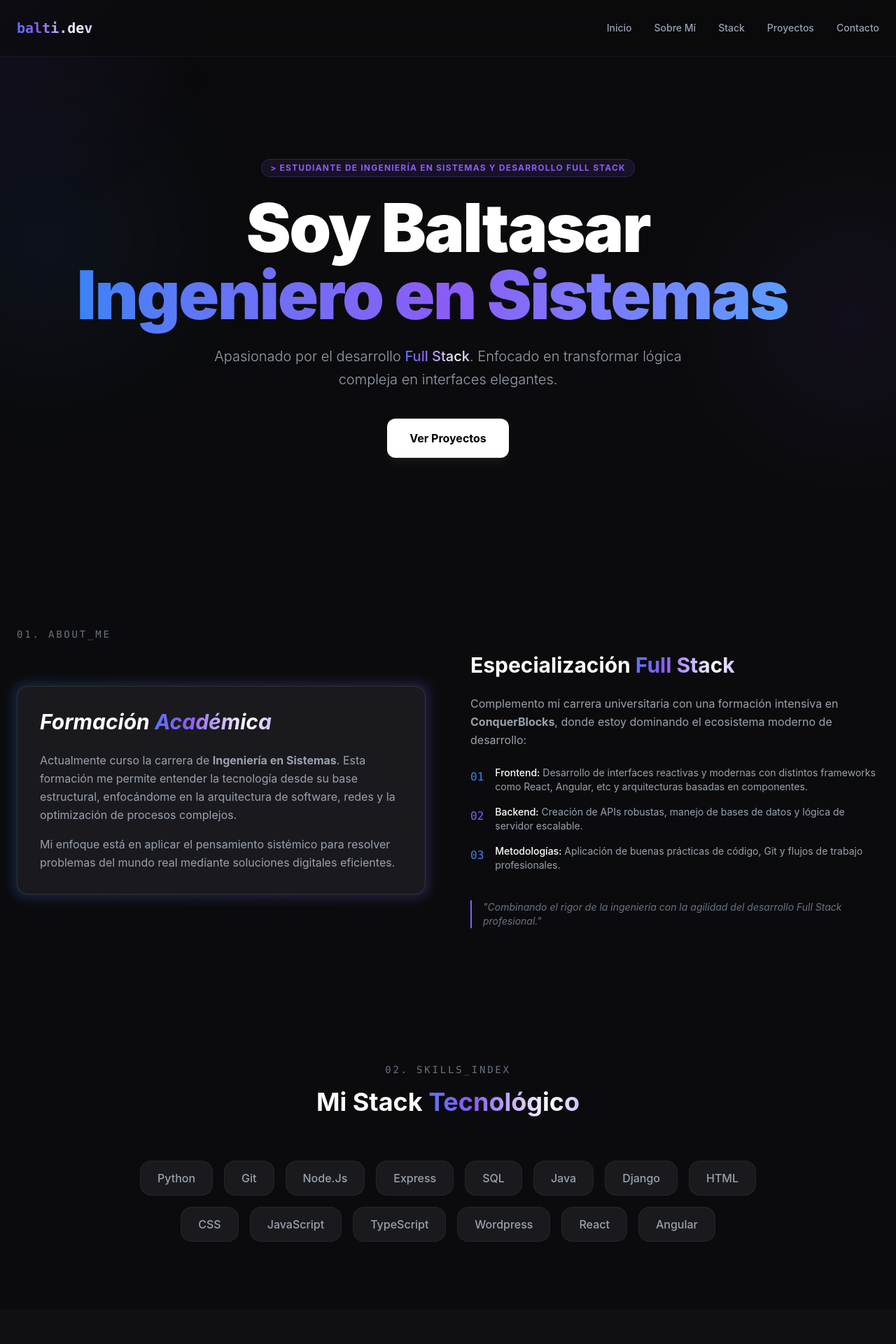
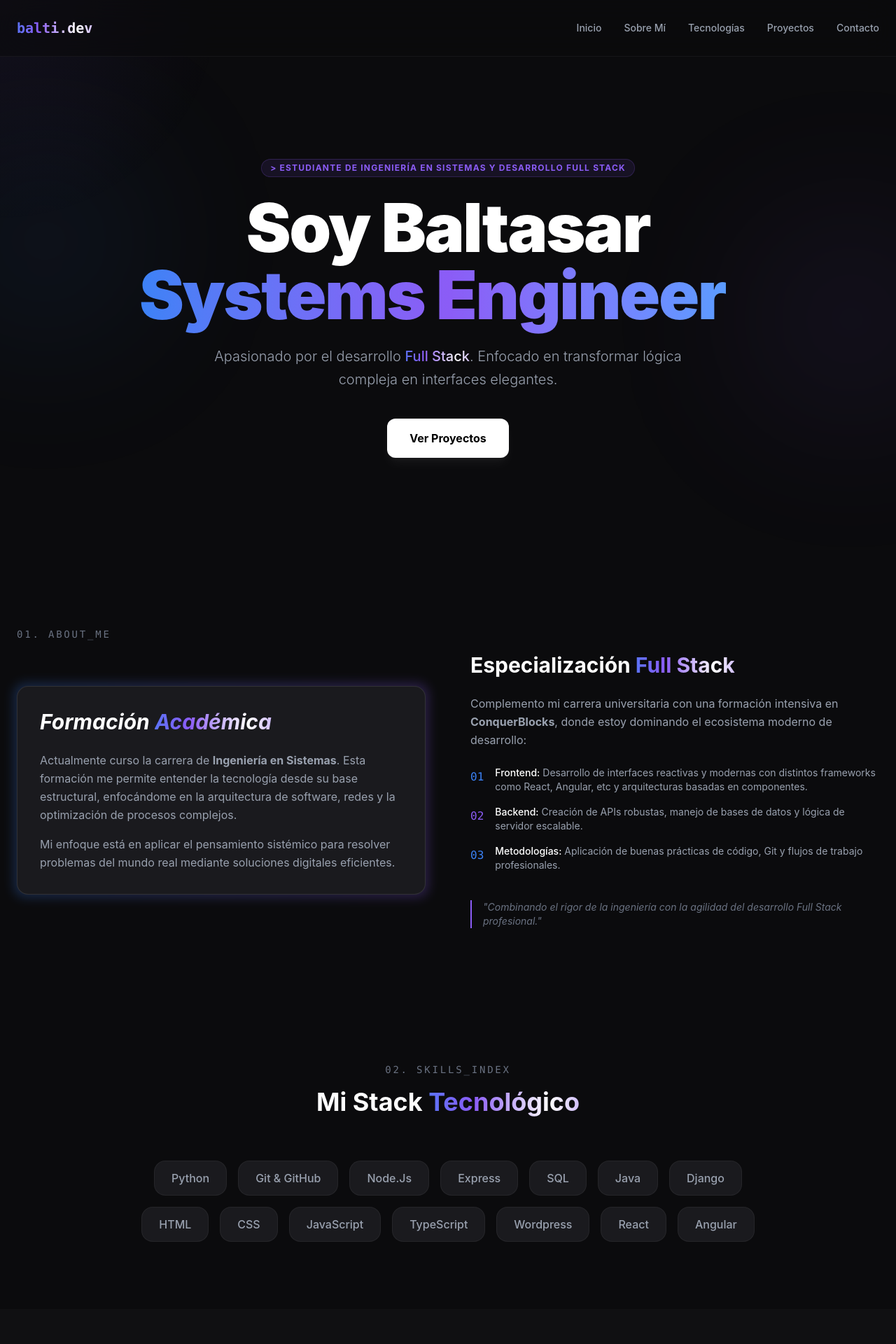
Before and after one commit to Balti2003/Proyecto_portfolio_web, a React (Vite) app: page / in a window 1280 px wide. Shown: the top 1920 px of the page at 70% size. Built offline with nearby package versions, Linux system fonts and the light colour scheme.

Commit message:
cambiando titulo pagina y icono

```diff
--- a/index.html
+++ b/index.html
@@ -2,9 +2,9 @@
 <html lang="en">
   <head>
     <meta charset="UTF-8" />
-    <link rel="icon" type="image/svg+xml" href="/vite.svg" />
+    <link rel="icon" type="image/svg+xml" href="/icon-site.svg" />
     <meta name="viewport" content="width=device-width, initial-scale=1.0" />
-    <title>mi-portfolio</title>
+    <title>balti.dev</title>
   </head>
   <body>
     <div id="root"></div>
--- a/src/components/Hero.jsx
+++ b/src/components/Hero.jsx
@@ -20,7 +20,7 @@ const Hero = () => {
           Soy <span className="text-white">Baltasar</span><br />
           <span className="bg-gradient-to-r from-accent-blue via-accent-purple to-blue-400 bg-clip-text text-transparent">
             <Typewriter
-              words={['Full Stack Developer', 'Ingeniero en Sistemas', 'Software Builder']}
+              words={['Full Stack Developer', 'Systems Engineer', 'Software Builder']}
               loop={0}
               cursor
               cursorStyle='_'
--- a/src/components/Navbar.jsx
+++ b/src/components/Navbar.jsx
@@ -7,7 +7,7 @@ const Navbar = () => {
   const menuLinks = [
     { name: "Inicio", href: "#hero" },
     { name: "Sobre Mí", href: "#about" },
-    { name: "Stack", href: "#stack" },
+    { name: "Tecnologías", href: "#stack" },
     { name: "Proyectos", href: "#proyectos" },
     { name: "Contacto", href: "#contacto" },
   ];
--- a/src/components/Stack.jsx
+++ b/src/components/Stack.jsx
@@ -3,7 +3,7 @@ import { motion } from "framer-motion";
 
 const technologies = [
   { name: "Python", color: "hover:text-blue-500" },
-  { name: "Git", color: "hover:text-red-500" },
+  { name: "Git & GitHub", color: "hover:text-red-500" },
   { name: "Node.Js", color: "hover:text-green-500" },
   { name: "Express", color: "hover:text-orange-500" },
   { name: "SQL", color: "hover:text-white-500" },
@@ -15,7 +15,7 @@ const technologies = [
   { name: "TypeScript", color: "hover:text-purple-500" },
   { name: "Wordpress", color: "hover:text-white" },
   { name: "React", color: "hover:text-accent-blue" },
-  { name: "Angular", color: "hover:text-green-500" },
+  { name: "Angular", color: "hover:text-yellow-500" },
 ];
 
 const Stack = () => {
```
Also changed, not shown: public/icon-site.svg (added).
